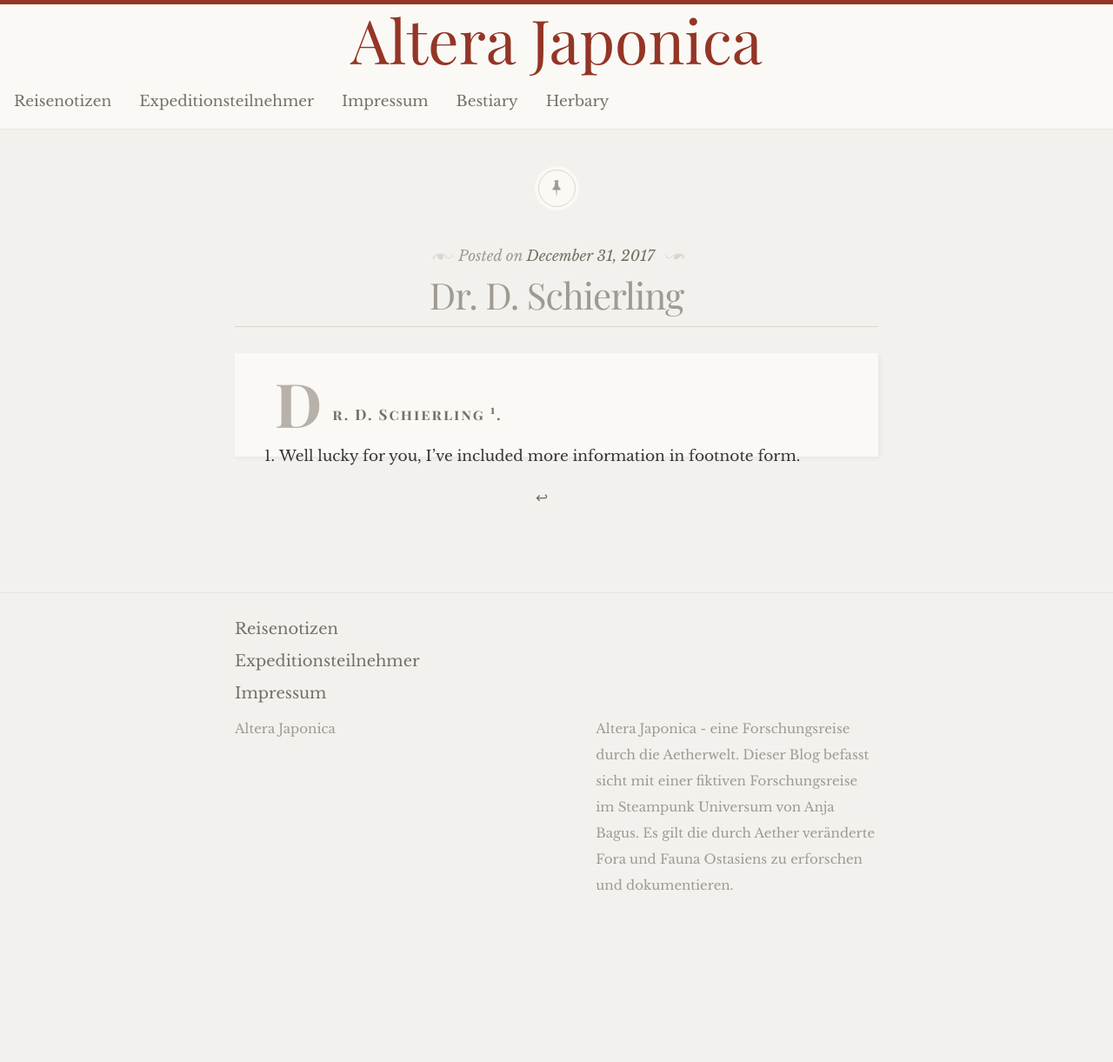
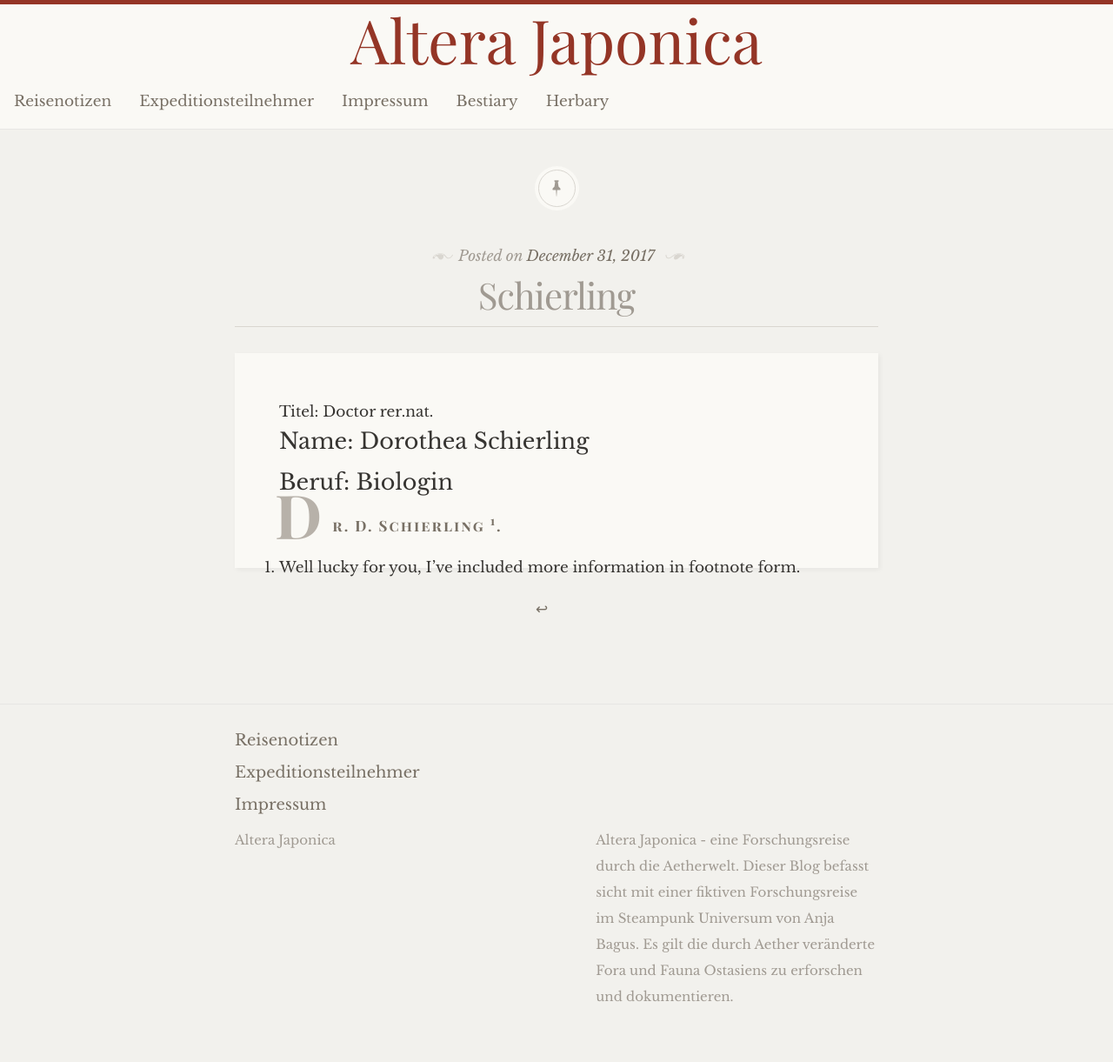
Before and after one commit to Tala/AlteraJaponica, a Jekyll site: the page built from _characters/Schierling.markdown, in a window 1280 px wide. Shown: the whole page at 87% size. Built offline with Jekyll 4.4.1, drawn with Linux system fonts in a browser that asks for light colours; some web fonts are replaced; before the commit the page ends 1093 px from its top, so only the background shows below that.

Commit message:
beastiary und char stuff geändert

```diff
--- a/_bestiary/Kappa.markdown
+++ b/_bestiary/Kappa.markdown
@@ -1,10 +1,10 @@
 ---
 layout: post
-title: Kappa
 name: Kappa Kappa
-geburtstag:
-aussehen:
+habitat:
+eating:
 description:
+image-url:
 ---
 
 Nur ein Kappa. Gehen sie weiter.
--- a/_characters/Schierling.markdown
+++ b/_characters/Schierling.markdown
@@ -1,11 +1,13 @@
 ---
-layout: post
-title: Dr. D. Schierling
-name: Dorothea Schierling
-beruf: Biologin
-geburtstag:
-aussehen:
+layout: char
+object-id: dr-dorothea-schierling
+degree: Doctor rer.nat.
+first-name: Dorothea
+last-name: Schierling
+job: Biologin
+birthday:
 description:
+image-url:
 ---
 
 Dr. D. Schierling  [^1].
--- /dev/null
+++ b/_layouts/char.html
@@ -0,0 +1,40 @@
+---
+layout: default
+---
+
+<header class="post-header">
+	<div>
+		<span>Posted on </span><span class="post-meta">{{ page.date | date: "%B %-d, %Y" }}</span>
+	</div>
+
+	<h1 class="post-title" itemprop="name headline">{{ page.title }}</h1>
+</header>
+
+<article class="post" itemscope itemtype="http://schema.org/BlogPosting">
+	Titel: {{ page.degree }}
+	<h1>Name: {{ page.first-name }} {{ page.last-name }}</h1>
+    <h2>Beruf: {{ page.job }}</h2>
+	<div class="entry-content" itemprop="articleBody">
+		{{ page.content }}
+	</div>
+</article>
+
+<div id="post-nav">
+	<div class="next">
+		{% if page.next.url %}
+		<a href="{{ site.baseurl }}{{ page.next.url }}">
+			<span>Next entry</span>
+			{{ page.next.title }}
+		</a>
+		{% endif %}
+	</div>
+
+	<div class="previous">
+		{% if page.previous.url %}
+		<a href="{{ site.baseurl }}{{ page.previous.url }}">
+			<span>Previous entry</span>
+			{{ page.previous.title }}
+		</a>
+		{% endif %}
+	</div>
+</div>
```
Also changed, not shown: _layouts/beast.html (added, +37 -0 lines).
